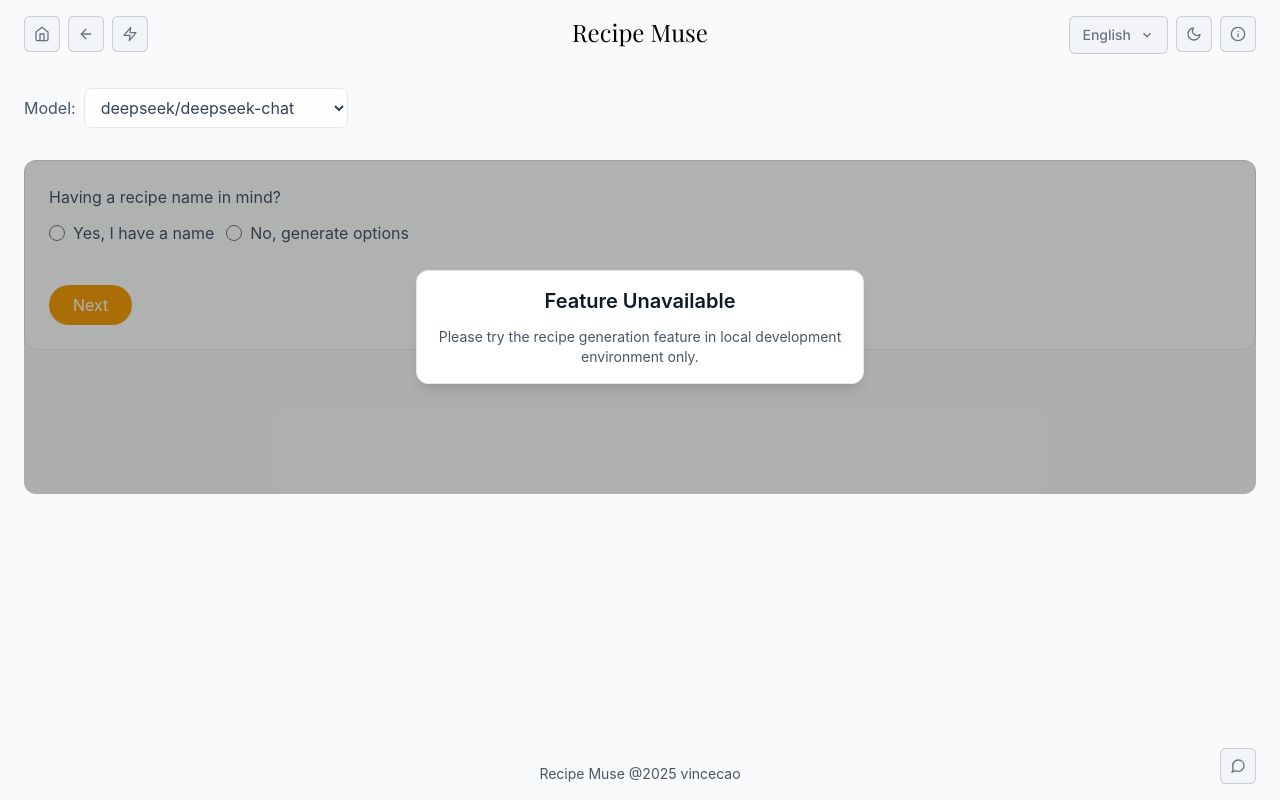
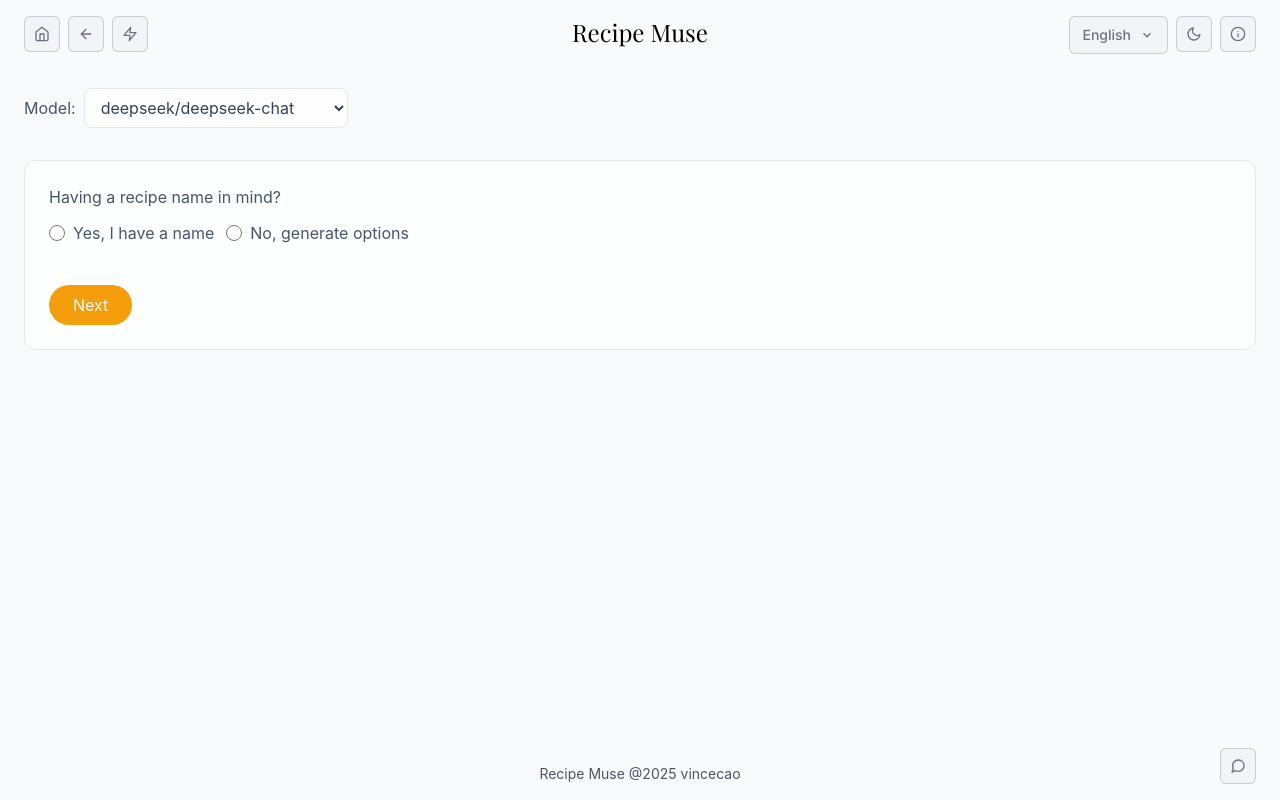
Before and after one commit to vincecao/recipe-muse, a Next.js app: page /experiment/generate in a window 1280 px wide. Built offline with nearby package versions, Linux system fonts and the light colour scheme; a web font is replaced by a local one.

Commit message:
fix: Correct environment check for feature availability display

```diff
--- a/src/app/experiment/generate/page.tsx
+++ b/src/app/experiment/generate/page.tsx
@@ -271,7 +271,7 @@ export default function GeneratePage() {
       {modelSelectCtrl}
 
       <div className="relative">
-        {process.env.NODE_ENV !== 'production' && (
+        {process.env.NODE_ENV === 'production' && (
           <div className="absolute inset-0 bg-black/30 z-40 flex items-center justify-center rounded-xl">
             <div className="bg-white dark:bg-gray-900 p-4 rounded-xl text-center border border-gray-200 dark:border-gray-700 shadow-lg max-w-md mx-4">
               <h3 className="text-xl font-semibold mb-3 text-gray-900 dark:text-gray-100">Feature Unavailable</h3>
```
